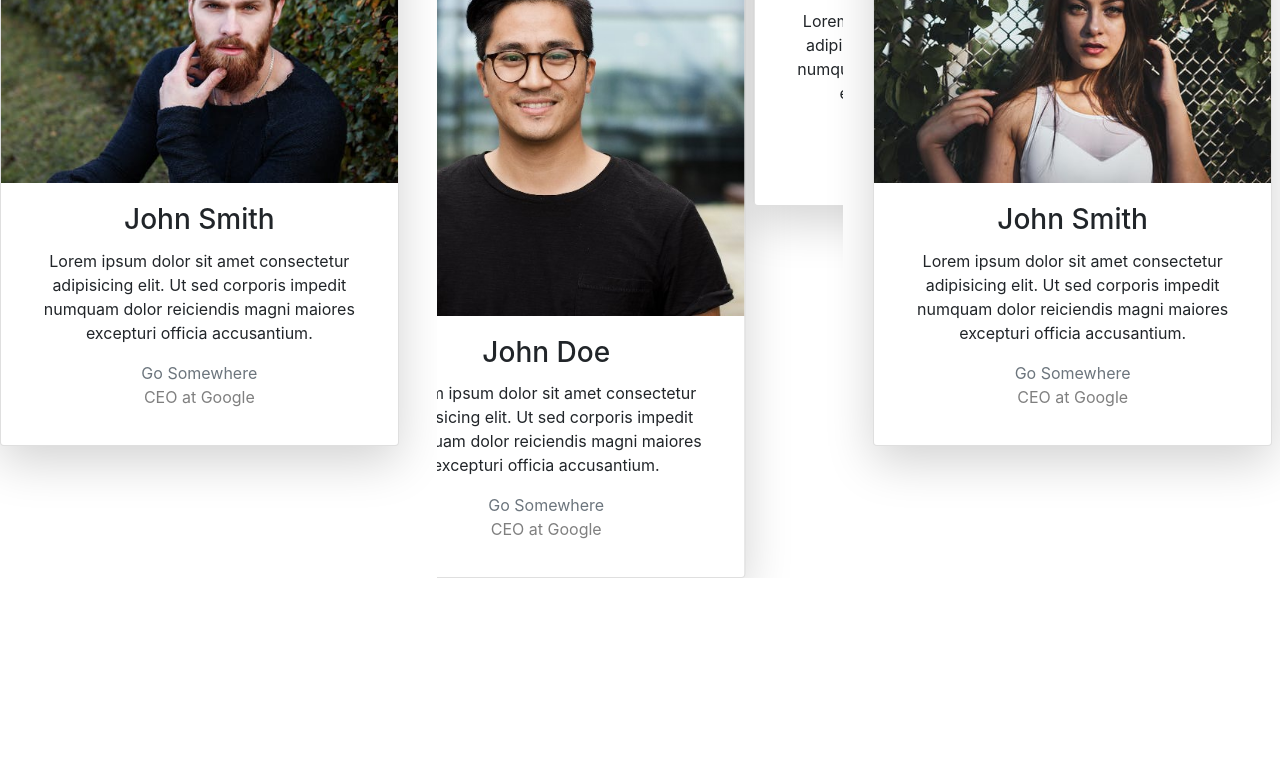
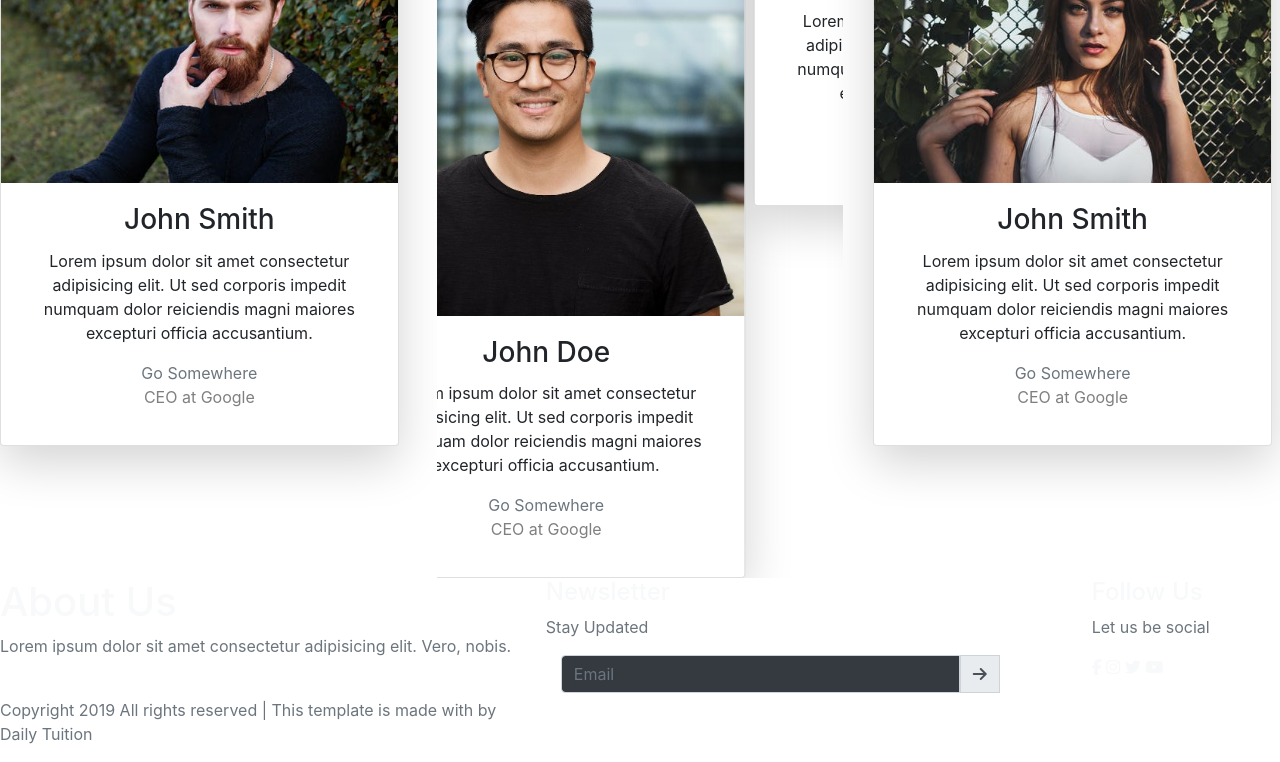
Before and after one commit to zorazky/responsiveSite3, a website: page Books-bootstrap-website-master/src/Index.html in a window 1280 px wide. Shown: the part 4577-5339 px from the top of the page. Before the commit the page ends 5155 px from the top, so only its background shows below. Drawn offline with nearby package versions, Linux system fonts and the light colour scheme.

Commit message:
html ready

```diff
--- a/Books-bootstrap-website-master/src/Index.html
+++ b/Books-bootstrap-website-master/src/Index.html
@@ -282,7 +282,45 @@
 
   </main>
   <footer>
-
+    <div class="container-fluid p-0">
+      <div class="row text-left">
+        <div class="col-md-5">
+          <h1 class="text-light">About Us</h1>
+          <p class="text-muted">
+            Lorem ipsum dolor sit amet consectetur adipisicing elit. Vero, nobis.
+          </p>
+          <p class="pt-4 text-muted">
+            Copyright 2019 All rights reserved | This template is made with by <span>Daily Tuition</span>
+          </p>
+        </div>
+        <div class="col-md-5">
+          <h4 class="text-light">Newsletter</h4>
+          <p class="text-muted">Stay Updated</p>
+          <form class="form-inline">
+            <div class="col pl-">
+              <div class="input-group pr-5">
+                <input type="text" class="form-control bg-dark text-white" placeholder="Email">
+                <div class="input-group-prepend">
+                  <div class="input-group-text">
+                    <i class="fas fa-arrow-right"></i>
+                  </div>
+                </div>
+              </div>
+            </div>
+          </form>
+        </div>
+        <div class="col-md-2 col-sm-12">
+          <h4 class="text-light">Follow Us</h4>
+          <p class="text-muted">Let us be social</p>
+          <div class="column text-light">
+            <i class="fab fa-facebook-f"></i>
+            <i class="fab fa-instagram"></i>
+            <i class="fab fa-twitter"></i>
+            <i class="fab fa-youtube"></i>
+          </div>
+        </div>
+      </div>
+    </div>
   </footer>
 
   <script src="https://cdnjs.cloudflare.com/ajax/libs/jquery/3.4.1/jquery.min.js" integrity="sha256-CSXorXvZcTkaix6Yvo6HppcZGetbYMGWSFlBw8HfCJo=" crossorigin="anonymous"></script>
```
